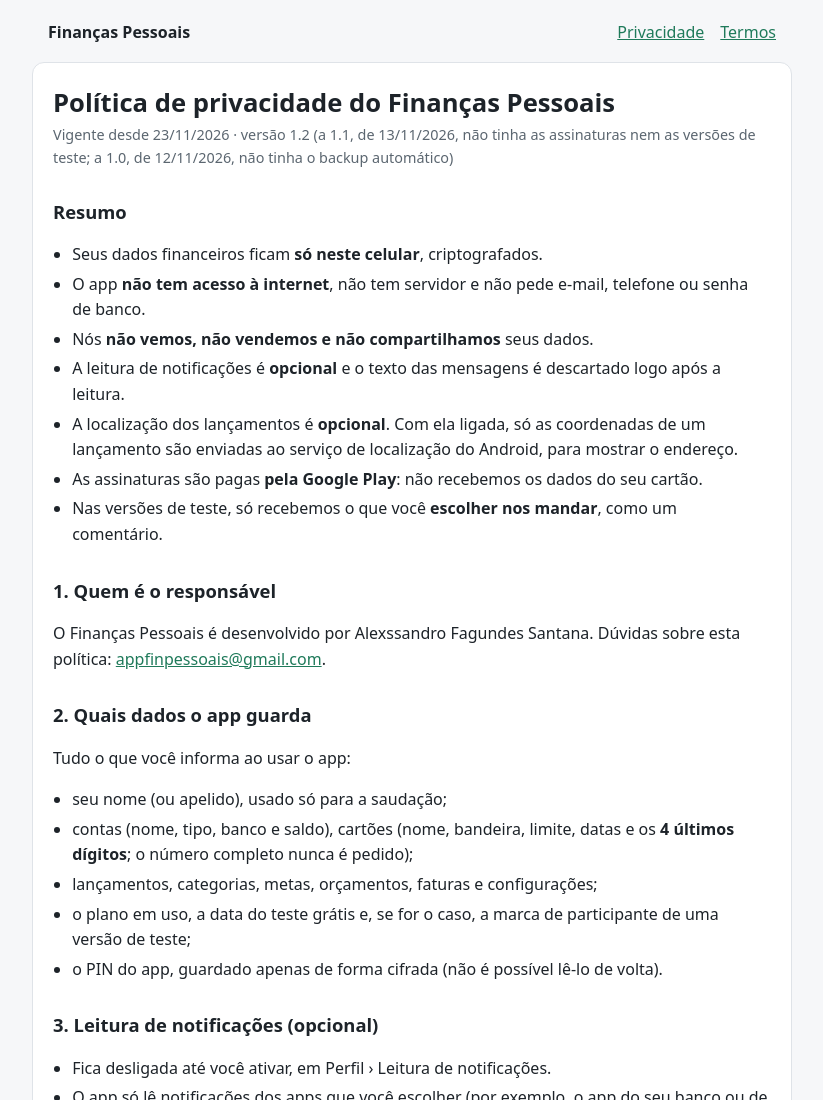
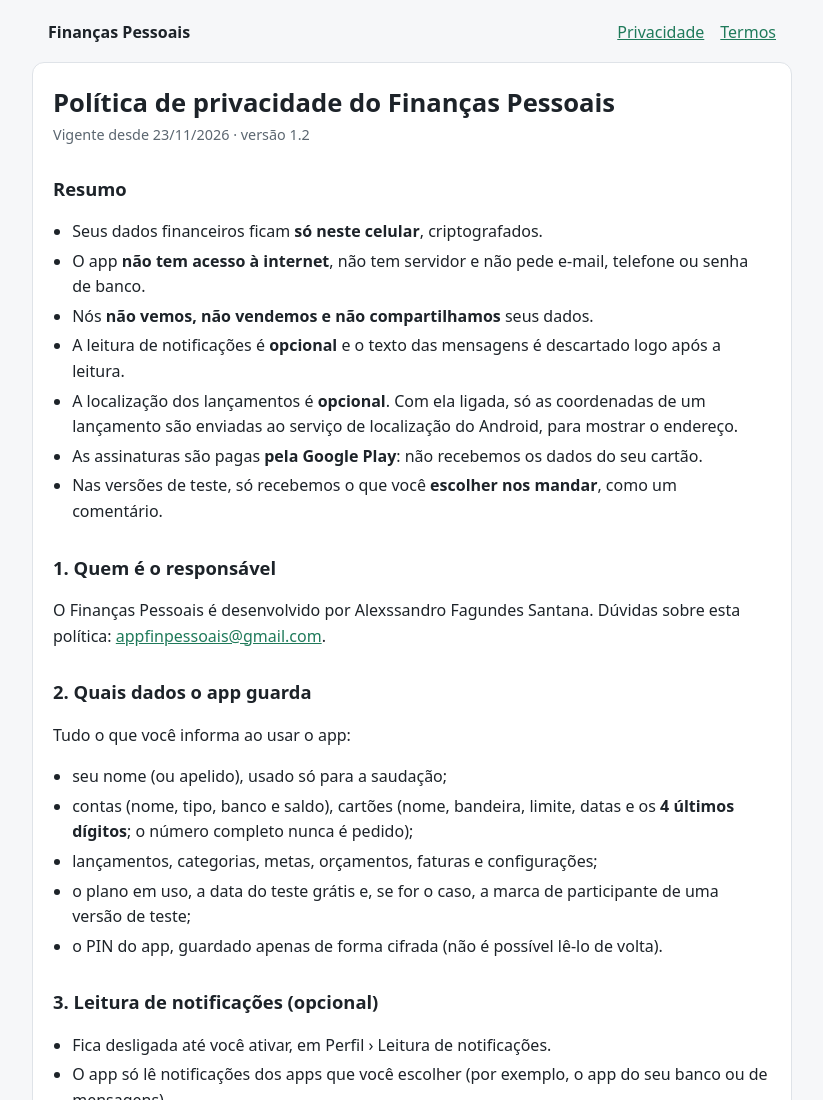
Before and after one commit to appfinpessoais/financaspessoais-legal, a plain HTML site: page privacidade.html in a window 1280 px wide. Shown: the top 1100 px of the page, without its empty margins (228-1051 px from the left). Drawn offline with Linux system fonts and the light colour scheme.

Commit message:
Vigencia sem o historico das versoes

```diff
--- a/privacidade.html
+++ b/privacidade.html
@@ -13,7 +13,7 @@
 </header>
 <main>
 <h1>Política de privacidade do Finanças Pessoais</h1>
-<p class="vigencia">Vigente desde 23/11/2026 · versão 1.2 (a 1.1, de 13/11/2026, não tinha as assinaturas nem as versões de teste; a 1.0, de 12/11/2026, não tinha o backup automático)</p>
+<p class="vigencia">Vigente desde 23/11/2026 · versão 1.2</p>
 <h2>Resumo</h2>
 <ul>
 <li>Seus dados financeiros ficam <strong>só neste celular</strong>, criptografados.</li>
```
Also changed, not shown: termos.html (+1 -1 lines).
